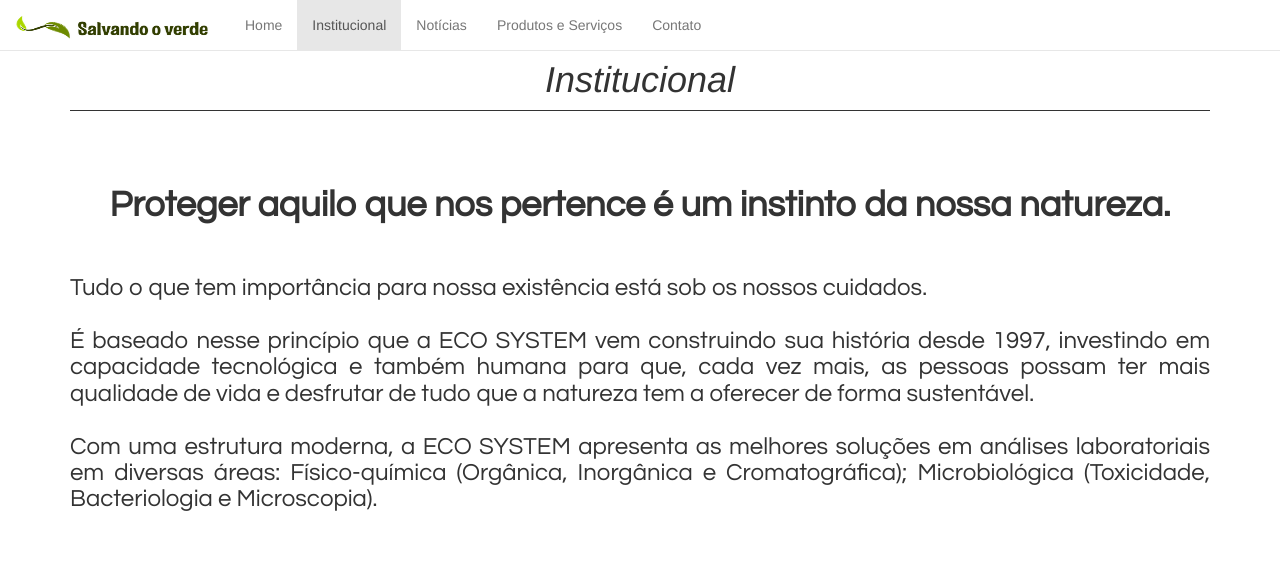
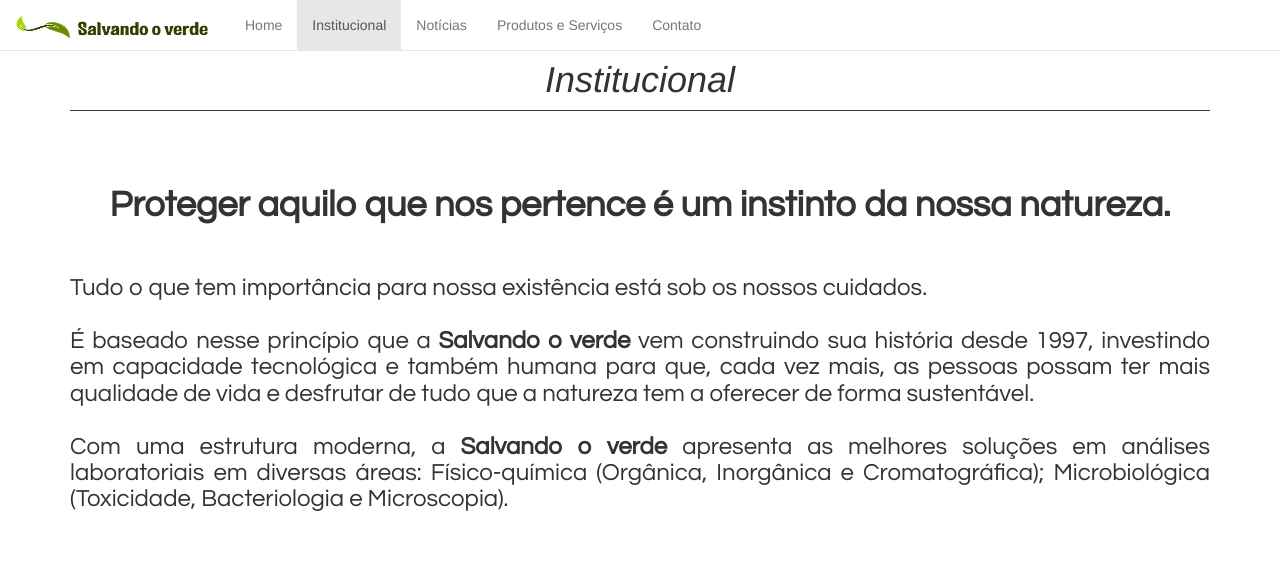
Before and after one commit to rafa-araujo/Projeto01POO, a plain HTML site: page Projeto01POO/web/institucional.html in a window 1280 px wide. Shown: the top 563 px of the page. Drawn offline with nearby package versions, Linux system fonts and the light colour scheme.

Commit message:
Revisado e alterado algumas linhas

```diff
--- a/Projeto01POO/web/institucional.html
+++ b/Projeto01POO/web/institucional.html
@@ -54,12 +54,12 @@
         </div>
         <div id="principal" class="fades">
 
-            <h1 style="font-family:century gothic" align="center";> <b>Proteger aquilo que nos pertence é um instinto da nossa natureza.</b></h1><br>
-            <h3 style="font-family:century gothic" align="justify";>Tudo o que tem importância para nossa existência está sob os nossos cuidados. <br><br>É baseado nesse princípio que a ECO SYSTEM vem construindo sua história desde 1997, investindo em capacidade tecnológica e também humana para que, cada vez mais, as pessoas possam ter mais qualidade de vida e desfrutar de tudo que a natureza tem a oferecer de forma sustentável.<br><br>
-                Com uma estrutura moderna, a ECO SYSTEM apresenta as melhores soluções em análises laboratoriais em diversas áreas: Físico-química (Orgânica, Inorgânica e Cromatográfica); Microbiológica (Toxicidade, Bacteriologia e Microscopia).</h2><br>
+            <h1 style="font-family:century gothic" align="center"> <b>Proteger aquilo que nos pertence é um instinto da nossa natureza.</b></h1><br>
+            <h3 style="font-family:century gothic" align="justify">Tudo o que tem importância para nossa existência está sob os nossos cuidados. <br><br>É baseado nesse princípio que a <b>Salvando o verde</b> vem construindo sua história desde 1997, investindo em capacidade tecnológica e também humana para que, cada vez mais, as pessoas possam ter mais qualidade de vida e desfrutar de tudo que a natureza tem a oferecer de forma sustentável.<br><br>
+                Com uma estrutura moderna, a <b>Salvando o verde</b> apresenta as melhores soluções em análises laboratoriais em diversas áreas: Físico-química (Orgânica, Inorgânica e Cromatográfica); Microbiológica (Toxicidade, Bacteriologia e Microscopia).</h2><br>
             <br>
             <br>
-            <img id="sustenta" class="centralizar"src="http://www.movimentoconvivabem.com.br/image_icone_sustent.png"  align="center"/><br>
+            <img id="sustenta" class="centralizar" src="http://www.movimentoconvivabem.com.br/image_icone_sustent.png" align="center"/><br>
             <br>
             <br>
             <div class="legal" style="background: url('http://www.ambiental.tur.br//img/quem_somos/0888523f00ec74b744de11dca8e78995.jpg') no-repeat  scroll 0 0 transparent;">
```
Also changed, not shown: Projeto01POO/web/index.html (+1 -3 lines).
